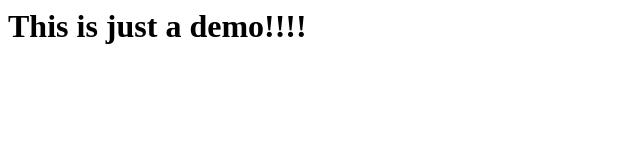
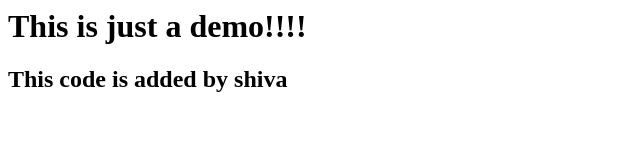
Before and after one commit to nikitabiradar/firstrepo, a plain HTML site: page index.html in a window 1280 px wide. Shown: the whole page, without its empty margins (0-640 px from the left). Drawn offline with Linux system fonts and the light colour scheme.

Commit message:
Code pushed by shiva -can be cloned by nikita

```diff
--- a/index.html
+++ b/index.html
@@ -3,5 +3,6 @@
 	</head>
 	<body>
 		<h1>This is just a demo!!!!</h1>
+		<h2>This code is added by shiva </h2>
 	</body>
 </html>
```
